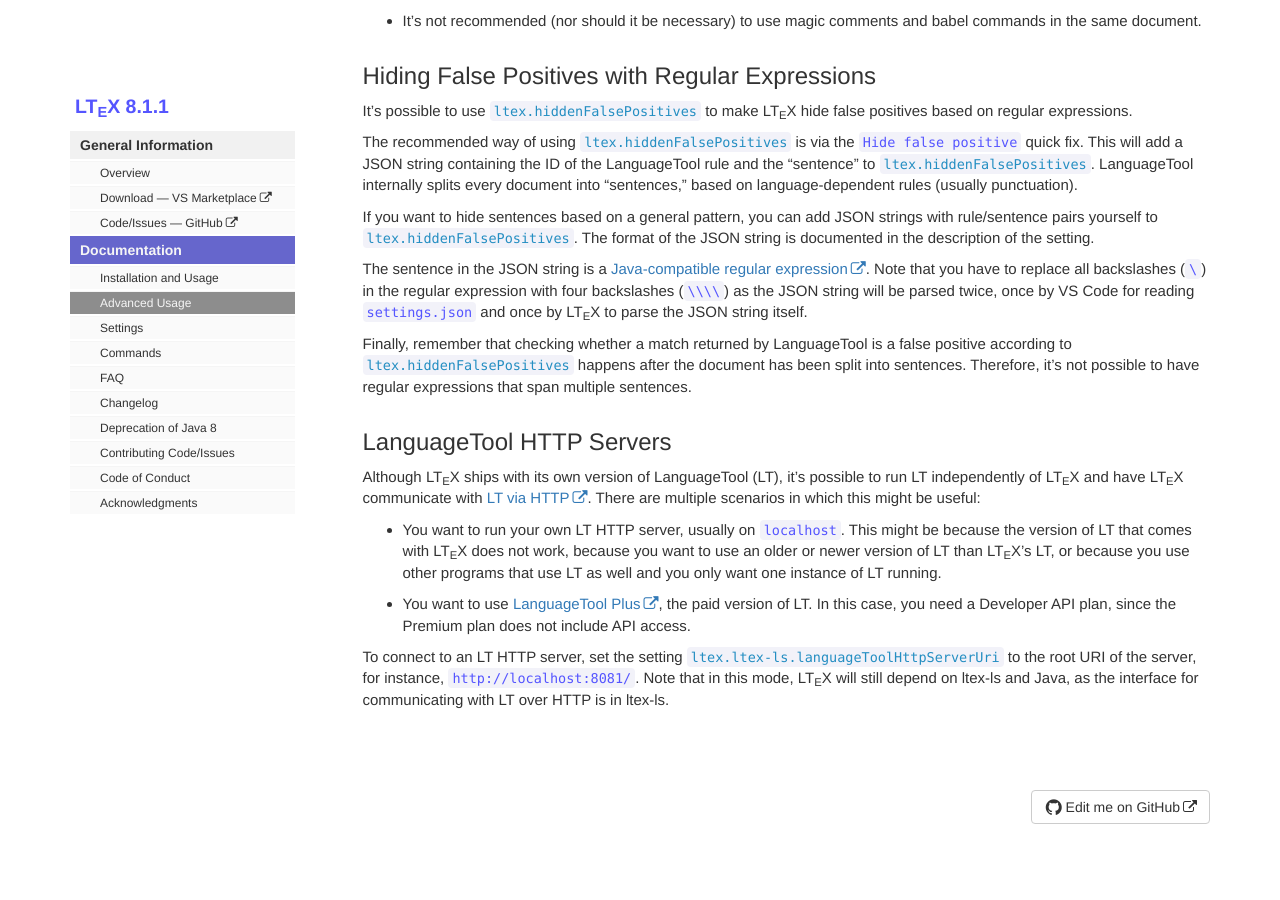
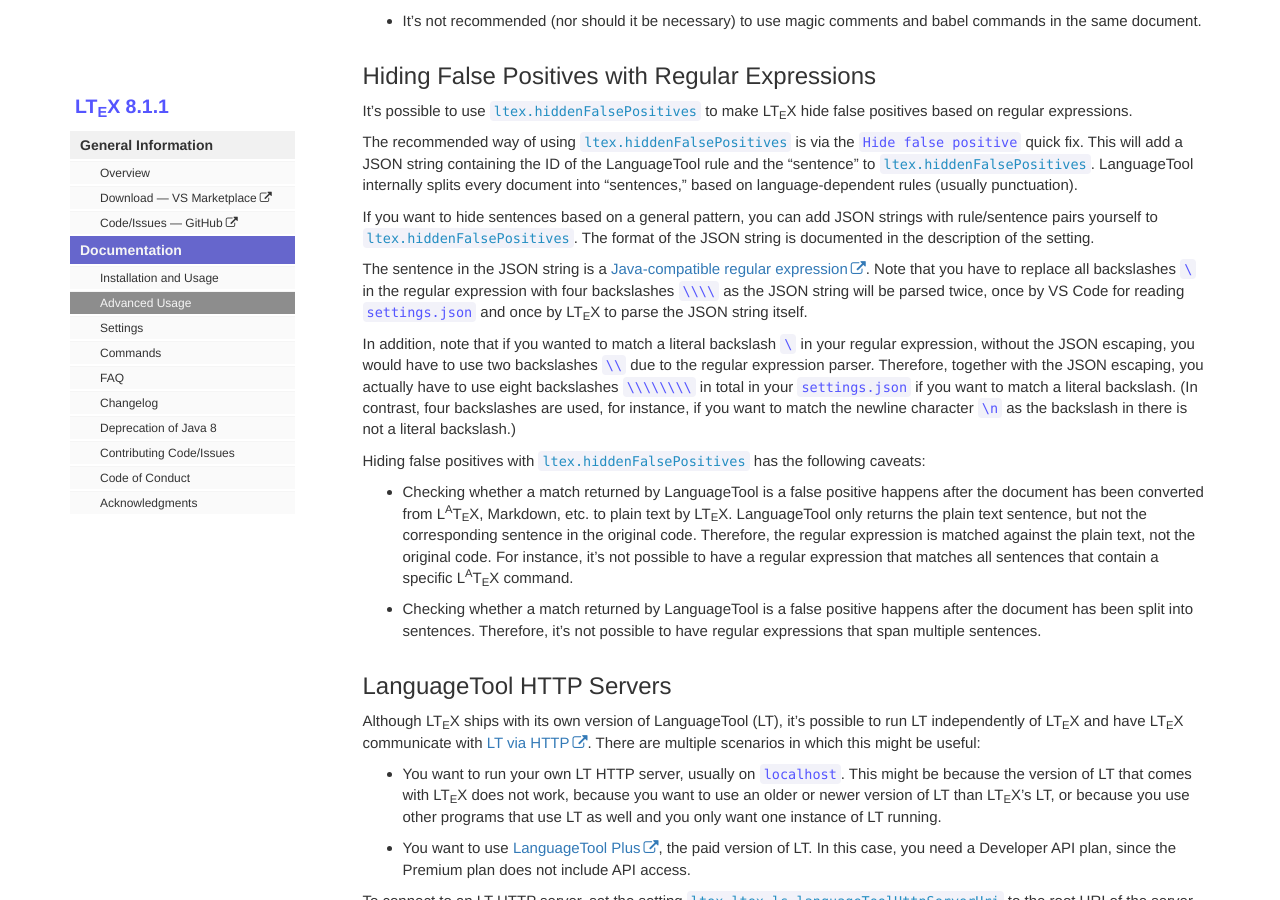
Before and after one commit to valentjn/vscode-ltex, a Jekyll site: the page built from pages/docs/advanced-usage.md, in a window 1280 px wide and 900 px high, scrolled down 4182 px. Built offline with Jekyll 4.4.1, drawn with Linux system fonts in a browser that asks for light colours; before the commit the page ends 5056 px from its top, so only the background shows below that.

Commit message:
Make docs for false positives more extensive
See #202.

```diff
--- a/pages/docs/advanced-usage.md
+++ b/pages/docs/advanced-usage.md
@@ -153,9 +153,14 @@ The recommended way of using [`ltex.hiddenFalsePositives`](settings.html#ltexhid
 
 If you want to hide sentences based on a general pattern, you can add JSON strings with rule/sentence pairs yourself to [`ltex.hiddenFalsePositives`](settings.html#ltexhiddenfalsepositives). The format of the JSON string is documented in the description of the setting.
 
-The sentence in the JSON string is a [Java-compatible regular expression](https://docs.oracle.com/en/java/javase/11/docs/api/java.base/java/util/regex/Pattern.html). Note that you have to replace all backslashes (`\`) in the regular expression with four backslashes (`\\\\`) as the JSON string will be parsed twice, once by VS Code for reading `settings.json` and once by LTeX to parse the JSON string itself.
+The sentence in the JSON string is a [Java-compatible regular expression](https://docs.oracle.com/en/java/javase/11/docs/api/java.base/java/util/regex/Pattern.html). Note that you have to replace all backslashes `\` in the regular expression with four backslashes `\\\\` as the JSON string will be parsed twice, once by VS Code for reading `settings.json` and once by LTeX to parse the JSON string itself.
 
-Finally, remember that checking whether a match returned by LanguageTool is a false positive according to [`ltex.hiddenFalsePositives`](settings.html#ltexhiddenfalsepositives) happens after the document has been split into sentences. Therefore, it's not possible to have regular expressions that span multiple sentences.
+In addition, note that if you wanted to match a literal backslash `\` in your regular expression, without the JSON escaping, you would have to use two backslashes `\\` due to the regular expression parser. Therefore, together with the JSON escaping, you actually have to use eight backslashes `\\\\\\\\` in total in your `settings.json` if you want to match a literal backslash. (In contrast, four backslashes are used, for instance, if you want to match the newline character `\n` as the backslash in there is not a literal backslash.)
+
+Hiding false positives with [`ltex.hiddenFalsePositives`](settings.html#ltexhiddenfalsepositives) has the following caveats:
+
+- Checking whether a match returned by LanguageTool is a false positive happens after the document has been converted from LaTeX, Markdown, etc. to plain text by LTeX. LanguageTool only returns the plain text sentence, but not the corresponding sentence in the original code. Therefore, the regular expression is matched against the plain text, not the original code. For instance, it's not possible to have a regular expression that matches all sentences that contain a specific LaTeX command.
+- Checking whether a match returned by LanguageTool is a false positive happens after the document has been split into sentences. Therefore, it's not possible to have regular expressions that span multiple sentences.
 
 ## LanguageTool HTTP Servers
 
```
